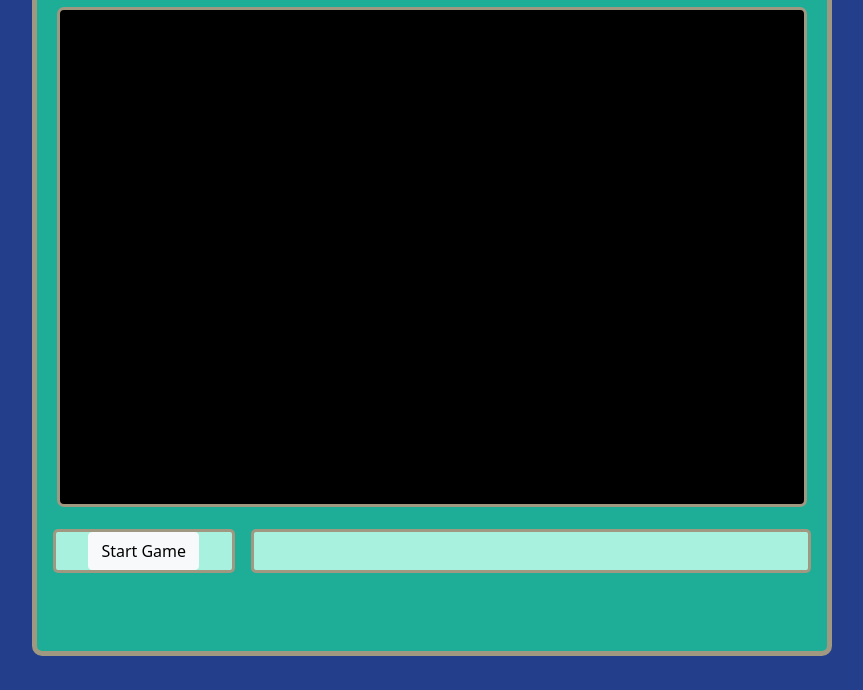
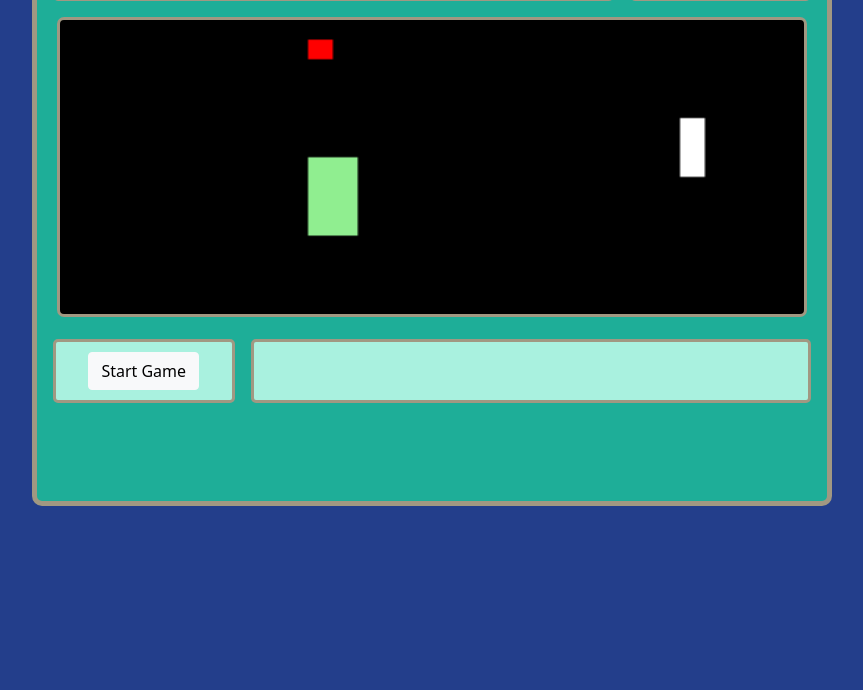
Before and after one commit to anaismveras/Galleria_Saves_The_Planet, a plain HTML site: page index.html in a window 1280 px wide. Shown: the part 110-800 px from the top of the page, without its empty margins (208-1071 px from the left). Drawn offline with nearby package versions, Linux system fonts and the light colour scheme.

Commit message:
added timer and start button to work

```diff
--- a/css/style.css
+++ b/css/style.css
@@ -15,7 +15,7 @@ html,body {
     font-family: 'Josefin Sans', sans-serif;
     color: #233E8B;
     font-size: 40px;
-    margin: 5px;
+    margin: 10px;
   }
 
   h3 {
@@ -24,20 +24,24 @@ html,body {
     font-size: 25px;
   }
 
+  button {
+      margin: 10px;
+  }
+
   canvas {
     background-repeat: no-repeat;
     background-size: cover;
     background-color: black;
     width: 750px;
-    height: 500px;
+    height: 300px;
     border: 3px solid #A19882;
     border-radius: 7px;
 
   }
 
   #container {
-  width: 1500px;
-  height: 750px;
+  width: 1000px;
+  height: 600px;
   max-width: 50em;
   background-color: #1EAE98;
   margin: 0 auto;
--- a/index.html
+++ b/index.html
@@ -17,12 +17,12 @@
 <body>
     <div id="container">
         <aside id="top-left"><h1>Galleria Saves The Planet</h1></aside>
-        <aside id="top-right"><h3 id="trash"></h3><h3 id="time"></h3></aside>
+        <aside id="top-right"><h3 id="time">Time:</h3><h3 id="trash">Time:</h3></aside>
         <main>
             <canvas id="canvas"><!-- the game layout --></canvas>
         </main>
-        <aside id="btm-left"><button type="button" class="btn btn-light">Start Game</button></aside>
-        <aside id="btm-right"><h2 id="status"></h2></aside>
+        <aside id="btm-left"><button type="button" id="startButton" class="btn btn-light">Start Game</button></aside>
+        <aside id="btm-right"><h3 id="status"></h3></aside>
       </div>
     <script src="js/script.js"></script>
 </body>
--- a/js/script.js
+++ b/js/script.js
@@ -1,9 +1,34 @@
 const game = document.getElementById('canvas')
 const trashPoints = document.getElementById('trash')
 const timeGame = document.getElementById('time')
+const startGame = document.getElementById('startButton')
+const inscrtuions = document.getElementById('status')
 const ctx = game.getContext('2d')
 
-function hero (x, y, color, width, height) {
+
+
+function gameStart() {
+    inscrtuions.innerText = `Move Galleria up and down to help her pick up trash and avoid hitting the Beach Goers before time runs out`
+    setTimeout(gameLoop, 5000)
+}
+
+// timmer to go down after instructions
+// let timeMinute = 1;
+// let timeSecond = 30
+// setInterval(() => {
+//     timeGame.innerText = `${timeMinute}:${timeSecond}`
+//     timeSecond--
+//     if (timeSecond == 00) {
+//         timeMinute--
+//         timeSecond = 60
+//         if(timeMinute == 0) {
+//             timeMinute = 1
+//         }
+//     }
+// }, 1000)
+
+// getting Galleria on the board
+function heroRender (x, y, color, width, height) {
     this.x = x
     this.y = y
     this.color = color
@@ -13,7 +38,50 @@ function hero (x, y, color, width, height) {
     this.render = function() {
         ctx.fillStyle = this.color
         ctx.fillRect(this.x, this.y, this.width, this.height)
+    }
 }
+let galleria = new heroRender(250, 50, '#FFFFFF', 10, 30)
+// console.log('this is hero', galleria)
+
+function trashRender (x, y, color, width, height) {
+    this.x = x
+    this.y = y
+    this.color = color
+    this.height = height
+    this.width = width
+    this.alive = true
+    this.render = function() {
+        ctx.fillStyle = this.color
+        ctx.fillRect(this.x, this.y, this.width, this.height)
+    }
 }
-let galleria = new hero(10, 10, '#FFFFFF', 20, 100)
-console.log('this is hero', galleria)
+let garbage = new trashRender(100, 10, 'red', 10, 10)
+
+function beachGoersRender (x, y, color, width, height) {
+    this.x = x
+    this.y = y
+    this.color = color
+    this.height = height
+    this.width = width
+    this.alive = true
+    this.render = function() {
+        ctx.fillStyle = this.color
+        ctx.fillRect(this.x, this.y, this.width, this.height)
+    }
+}
+let beachGoer = new beachGoersRender(100, 70, 'lightgreen', 20, 40)
+
+//game loop
+const gameLoop = () => {
+    ctx.clearRect(0, 0, 750, 300)
+    if (beachGoer.alive && garbage.alive) {
+        beachGoer.render()
+        garbage.render()
+    }
+    galleria.render()
+}
+
+let stop = () => {clearInterval(gameInterval)}
+
+let gameInterval = setInterval(gameLoop, 70)
+startGame.addEventListener('click', gameStart)
```
